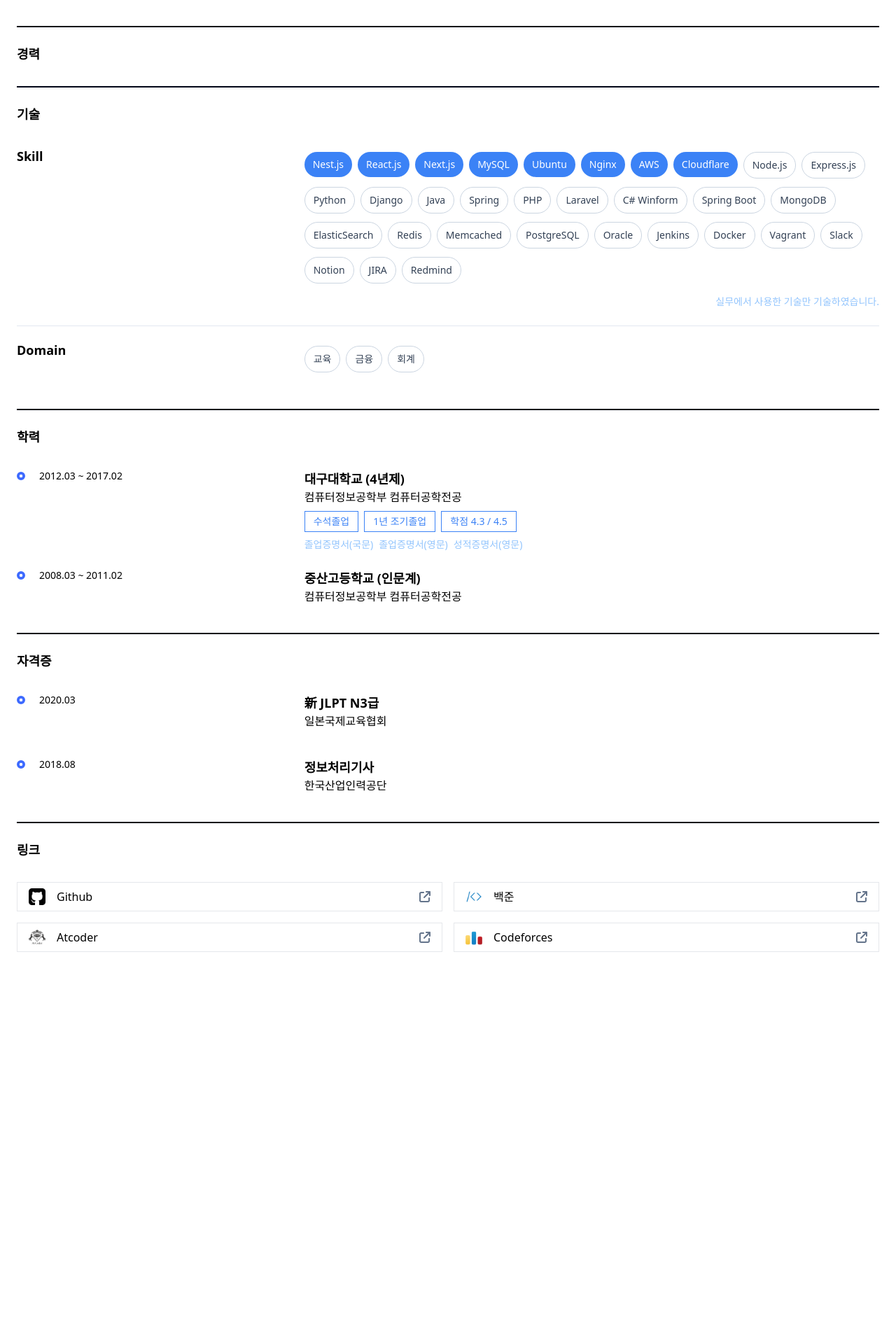
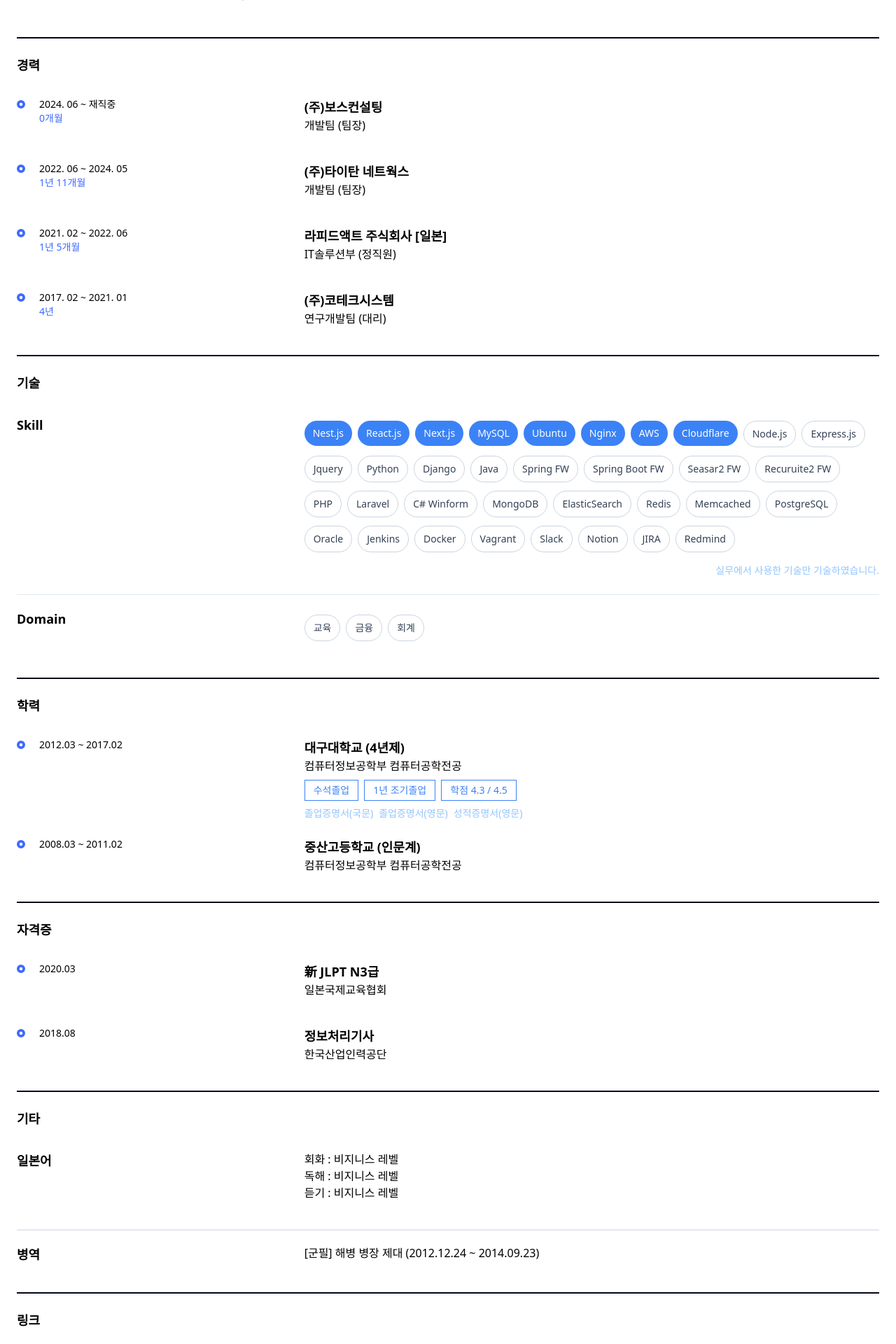
Before and after one commit to chihiro888/chihiro-portfolio, a Next.js app: page / in a window 1280 px wide. Shown: the part 1140-3060 px from the top of the page at 70% size. Before the commit the page ends 2548 px from the top, so only its background shows below. Built offline with nearby package versions, Linux system fonts and the light colour scheme.

Commit message:
feat: update career section

```diff
--- /dev/null
+++ b/components/career.tsx
@@ -0,0 +1,67 @@
+import TimeData from './timeData'
+
+const calculateDaysPassed = () => {
+  // 현재 날짜
+  var currentDate = new Date()
+
+  // 2024년 6월 1일 날짜
+  var targetDate = new Date(2024, 5, 1) // 월은 0부터 시작하므로 6월은 5
+
+  // 두 날짜 사이의 일수 계산
+  var timeDiff = currentDate.getTime() - targetDate.getTime()
+  var daysDiff = Math.ceil(timeDiff / (1000 * 3600 * 24))
+
+  // 년과 월로 변환
+  var years = Math.floor(daysDiff / 365)
+  var months = Math.floor((daysDiff % 365) / 30) // 평균 한 달은 약 30일로 계산
+
+  // 결과 출력
+  if (years === 0) {
+    return months + '개월'
+  } else {
+    return years + '년 ' + months + '개월'
+  }
+}
+
+const Career = () => {
+  console.log('# => ', calculateDaysPassed())
+
+  return (
+    <section>
+      <div className="mb-10">
+        <TimeData
+          period="2024. 06 ~ 재직중"
+          title="(주)보스컨설팅"
+          subTitle="개발팀 (팀장)"
+          months={calculateDaysPassed()}
+        />
+      </div>
+      <div className="mb-10">
+        <TimeData
+          period="2022. 06 ~ 2024. 05"
+          title="(주)타이탄 네트웍스"
+          subTitle="개발팀 (팀장)"
+          months="1년 11개월"
+        />
+      </div>
+      <div className="mb-10">
+        <TimeData
+          period="2021. 02 ~ 2022. 06"
+          title="라피드액트 주식회사 [일본]"
+          subTitle="IT솔루션부 (정직원)"
+          months="1년 5개월"
+        />
+      </div>
+      <div className="mb-10">
+        <TimeData
+          period="2017. 02 ~ 2021. 01"
+          title="(주)코테크시스템"
+          subTitle="연구개발팀 (대리)"
+          months="4년"
+        />
+      </div>
+    </section>
+  )
+}
+
+export default Career
--- a/components/education.tsx
+++ b/components/education.tsx
@@ -72,23 +72,25 @@ const Education = () => {
               </div>
               <div className="mt-2 text-right">
                 <div
-                  className="text-blue-300 text-sm hover:underline cursor-pointer"
+                  className="text-blue-300 text-sm hover:underline cursor-pointer inline-block"
                   onClick={() =>
                     handleClickDownloadPDF('대구대_졸업증명서_국문.pdf')
                   }
                 >
                   졸업증명서(국문) 다운로드
                 </div>
+                <br />
                 <div
-                  className="text-blue-300 text-sm hover:underline cursor-pointer"
+                  className="text-blue-300 text-sm hover:underline cursor-pointer inline-block"
                   onClick={() =>
                     handleClickDownloadPDF('대구대_졸업증명서_영문.pdf')
                   }
                 >
                   졸업증명서(영문) 다운로드
                 </div>
+                <br />
                 <div
-                  className="text-blue-300 text-sm hover:underline cursor-pointer"
+                  className="text-blue-300 text-sm hover:underline cursor-pointer inline-block"
                   onClick={() =>
                     handleClickDownloadPDF('대구대_성적표_영문.pdf')
                   }
--- /dev/null
+++ b/components/etc.tsx
@@ -0,0 +1,40 @@
+import { useSelector } from 'react-redux'
+
+const Etc = () => {
+  // ** Redux
+  const isLargeScreen = useSelector((state: any) => state.screen.isLargeScreen)
+
+  return (
+    <section>
+      <div className="mt-5 mb-10">
+        <div className={`${isLargeScreen ? 'grid grid-cols-3' : ''}`}>
+          <div className="flex items-start">
+            <div className="text-lg font-semibold">일본어</div>
+          </div>
+          <div className="col-span-2">
+            <div>회화 : 비지니스 레벨</div>
+            <div>독해 : 비지니스 레벨</div>
+            <div>듣기 : 비지니스 레벨</div>
+          </div>
+        </div>
+      </div>
+
+      <div className="w-full h-px bg-slate-200"></div>
+
+      <div className="w-full h-px bg-slate-200"></div>
+
+      <div className="mt-5 mb-10">
+        <div className={`${isLargeScreen ? 'grid grid-cols-3' : ''}`}>
+          <div className="flex items-start">
+            <div className="text-lg font-semibold">병역</div>
+          </div>
+          <div className="col-span-2">
+            <div>[군필] 해병 병장 제대 (2012.12.24 ~ 2014.09.23)</div>
+          </div>
+        </div>
+      </div>
+    </section>
+  )
+}
+
+export default Etc
--- a/components/skill.tsx
+++ b/components/skill.tsx
@@ -24,14 +24,17 @@ const Skill = () => {
               <RoundBadge label="Cloudflare" filled />
               <RoundBadge label="Node.js" />
               <RoundBadge label="Express.js" />
+              <RoundBadge label="Jquery" />
               <RoundBadge label="Python" />
               <RoundBadge label="Django" />
               <RoundBadge label="Java" />
-              <RoundBadge label="Spring" />
+              <RoundBadge label="Spring FW" />
+              <RoundBadge label="Spring Boot FW" />
+              <RoundBadge label="Seasar2 FW" />
+              <RoundBadge label="Recuruite2 FW" />
               <RoundBadge label="PHP" />
               <RoundBadge label="Laravel" />
               <RoundBadge label="C# Winform" />
-              <RoundBadge label="Spring Boot" />
               <RoundBadge label="MongoDB" />
               <RoundBadge label="ElasticSearch" />
               <RoundBadge label="Redis" />
--- a/components/summary.tsx
+++ b/components/summary.tsx
@@ -58,8 +58,8 @@ const Summary = () => {
                 가능합니다.
               </li>
               <li>
-                오픈소스(openEdx) 개발 경험이 있어 글로벌한 스킬을
-                보유하고있습니다.
+                오픈소스(openEdx) 커스텀 개발 경험이 있어 대규모 인프라에 대한
+                지식이 있습니다.
               </li>
               <li>
                 일본 개발 문화 경험이 있어 안정적인 시스템 유지보수, 체계적인
@@ -72,7 +72,7 @@ const Summary = () => {
               </li>
               <div>
                 <div
-                  className="text-blue-300 text-sm hover:underline cursor-pointer"
+                  className="text-blue-300 text-sm hover:underline cursor-pointer inline-block"
                   onClick={() =>
                     handleClickDownloadHWP(
                       'paper1.hwp',
@@ -82,8 +82,9 @@ const Summary = () => {
                 >
                   YARA를 이용한 여러 룰 파일 패턴 매칭 구현.hwp
                 </div>
+                <br />
                 <div
-                  className="text-blue-300 text-sm hover:underline cursor-pointer"
+                  className="text-blue-300 text-sm hover:underline cursor-pointer inline-block"
                   onClick={() =>
                     handleClickDownloadHWP(
                       'paper2.hwp',
--- a/components/timeData.tsx
+++ b/components/timeData.tsx
@@ -8,13 +8,15 @@ interface TimeDataType {
   subTitle: string
   extra?: any
   mobileExtra?: any
+  months?: string
 }
 const TimeData = ({
   period,
   title,
   subTitle,
   extra,
-  mobileExtra
+  mobileExtra,
+  months
 }: TimeDataType) => {
   // ** Redux
   const isLargeScreen = useSelector((state: any) => state.screen.isLargeScreen)
@@ -28,7 +30,10 @@ const TimeData = ({
               icon={faCircleDot}
               className="text-[#3d6aff] text-[12px] mr-5 mt-1"
             />
-            <div className="text-sm">{period}</div>
+            <div className="text-sm">
+              <div>{period}</div>
+              <div className="text-[#3d6aff]">{months}</div>
+            </div>
           </div>
           <div className="col-span-2">
             <div className="text-lg font-semibold">{title}</div>
@@ -48,7 +53,12 @@ const TimeData = ({
             <div className="text-lg font-semibold">{title}</div>
             <div className="text-base">{subTitle}</div>
             <div className="mt-2">
-              <div className="text-sm text-slate-500">{period}</div>
+              <div className="text-sm text-slate-500">
+                {period}
+                {months && (
+                  <span className="text-[#3d6aff] ml-2">({months})</span>
+                )}
+              </div>
             </div>
             {mobileExtra}
           </div>
--- a/pages/index.tsx
+++ b/pages/index.tsx
@@ -13,6 +13,8 @@ import Education from '@/components/education'
 import Certificate from '@/components/certificate'
 import Skill from '@/components/skill'
 import Link from '@/components/link'
+import Etc from '@/components/etc'
+import Career from '@/components/career'
 
 const Home = ({}) => {
   // ** Hooks
@@ -43,6 +45,7 @@ const Home = ({}) => {
         <Divider />
 
         <Title>경력</Title>
+        <Career />
         <Divider />
 
         <Title>기술</Title>
@@ -55,6 +58,10 @@ const Home = ({}) => {
 
         <Title>자격증</Title>
         <Certificate />
+        <Divider />
+
+        <Title>기타</Title>
+        <Etc />
         <Divider />
 
         <Title>링크</Title>
```
